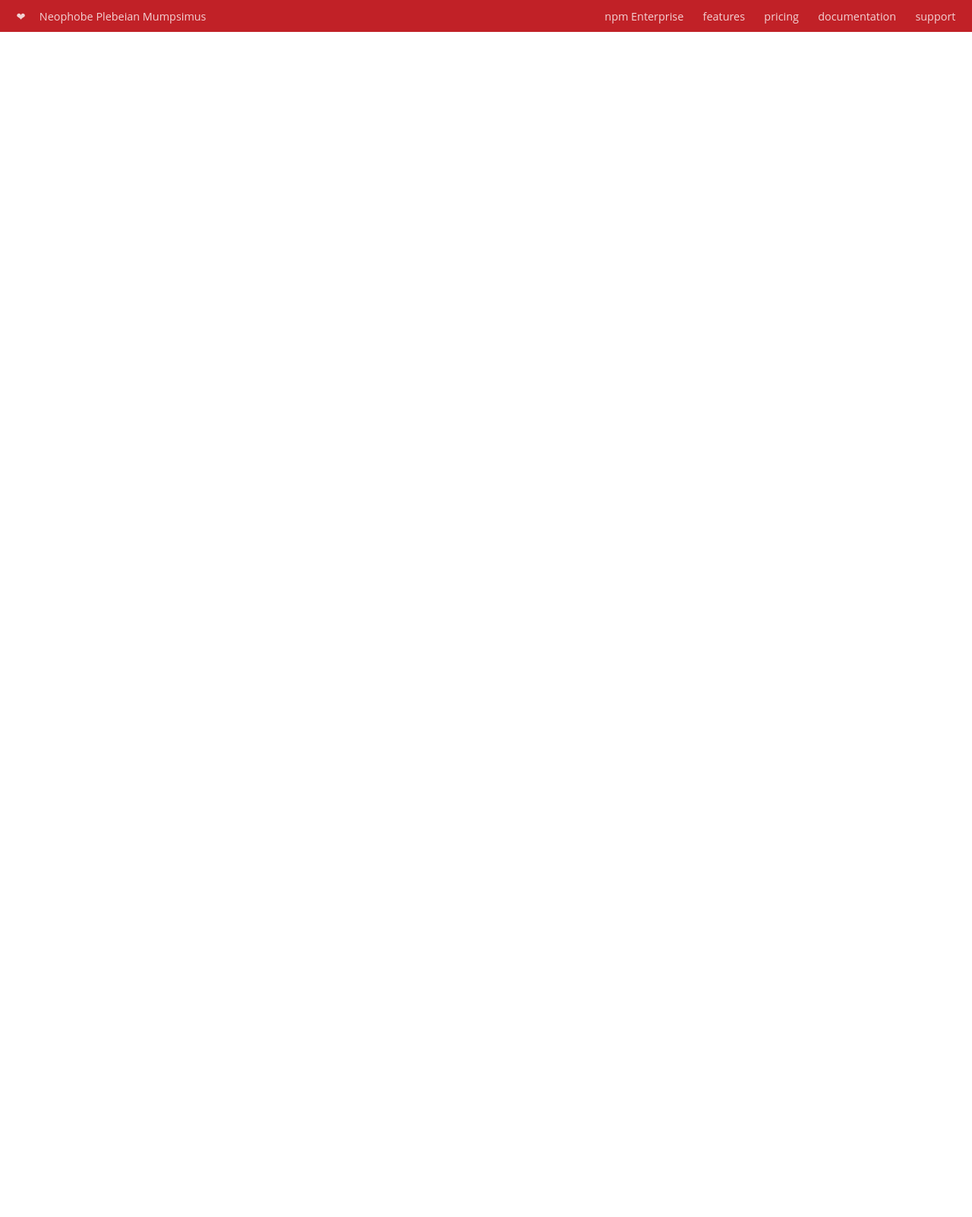
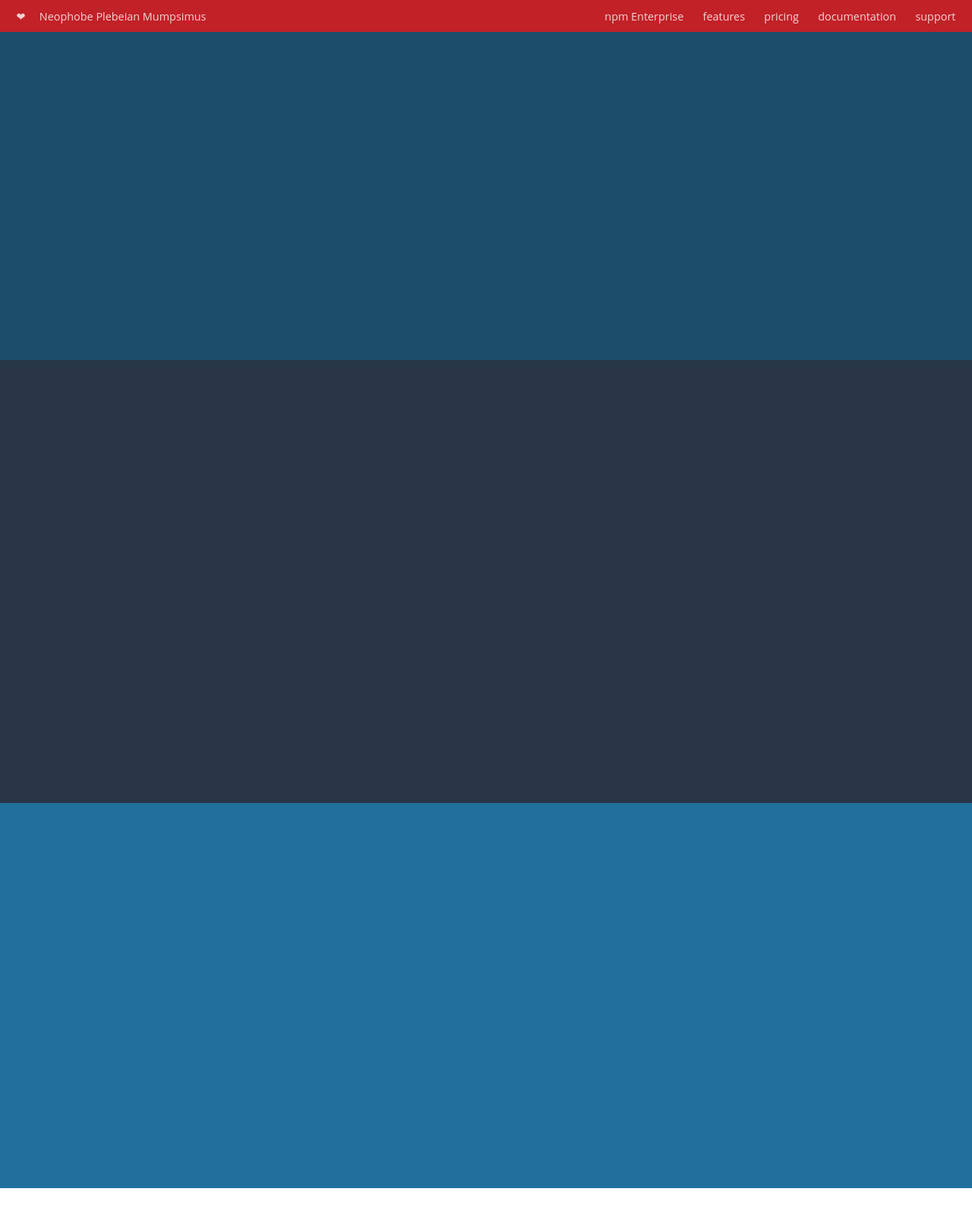
Before and after one commit to dariovigil/NPM-clone, a plain HTML site: page index.html in a window 1280 px wide. Shown: the whole page at 76% size. Before the commit the page ends 800 px from the top, so only its background shows below. Drawn offline with Linux system fonts and the light colour scheme.

Commit message:
Create basic structure

```diff
--- a/index.html
+++ b/index.html
@@ -4,7 +4,7 @@
   <meta charset="UTF-8">
   <meta name="viewport" content="width=device-width, initial-scale=1.0">
   <meta http-equiv="X-UA-Compatible" content="ie=edge">
-  <title>npm</title>
+  <title>Dario's NPM CLONE</title>
   <link rel="stylesheet" href="/styles.css">
 </head>
 <body>
@@ -21,5 +21,11 @@
       <li><a href="#">support</a></li>
     </ul>
 </nav>
+<header>
+
+</header>
+<section class="collaboration"></section>
+<section class="what-is"></section>
+<section class="what-can-you-make"></section>
 </body>
 </html>
--- a/styles-min.css
+++ b/styles-min.css
@@ -1 +1 @@
-*{-webkit-box-sizing:border-box;box-sizing:border-box;margin:0;padding:0;-webkit-font-smoothing:antialiased}a{color:rgba(255,255,255,0.8);text-decoration:none}body{font-family:"Open Sans",sans-serif}nav{-webkit-box-align:center;-ms-flex-align:center;align-items:center;background-color:#C12127;color:rgba(255,255,255,0.8);display:-webkit-box;display:-ms-flexbox;display:flex;font-size:.9em;height:42px;-webkit-box-pack:justify;-ms-flex-pack:justify;justify-content:space-between;padding:0 1.5em;width:100%}.heart{margin-right:1em}.top-links li{display:inline;margin-left:1.5em}
+*{-webkit-box-sizing:border-box;box-sizing:border-box;margin:0;padding:0;-webkit-font-smoothing:antialiased}a{color:rgba(255,255,255,0.8);text-decoration:none}body{font-family:"Open Sans",sans-serif}nav{-webkit-box-align:center;-ms-flex-align:center;align-items:center;background-color:#C12127;color:rgba(255,255,255,0.8);display:-webkit-box;display:-ms-flexbox;display:flex;font-size:.9em;height:42px;-webkit-box-pack:justify;-ms-flex-pack:justify;justify-content:space-between;padding:0 1.5em;width:100%}.heart{margin-right:1em}.top-links li{display:inline;margin-left:1.5em}header{background-color:#1D4E69;height:432px}.collaboration{background-color:#273547;height:583px}.what-is{background-color:#206F9C;height:507px}.what-can-you-make{background-color:white;height:507px}
--- a/styles.css
+++ b/styles.css
@@ -8,9 +8,11 @@ a {
   color: rgba(255,255,255, 0.8);
   text-decoration: none;
 }
+
 body {
   font-family: "Open Sans",sans-serif;
 }
+
 nav {
   align-items: center;
   background-color: #C12127;
@@ -22,10 +24,32 @@ nav {
   padding: 0 1.5em;
   width: 100%;
 }
+
 .heart {
   margin-right: 1em;
 }
+
 .top-links li {
   display: inline;
   margin-left: 1.5em;
 }
+
+header {
+  background-color: #1D4E69;
+  height: 432px;
+}
+
+.collaboration {
+  background-color: #273547;
+  height: 583px;
+}
+
+.what-is {
+  background-color: #206F9C;
+  height: 507px;
+}
+
+.what-can-you-make {
+  background-color: white;
+  height: 507px;
+}
```
Also changed, not shown: 1 other file.
